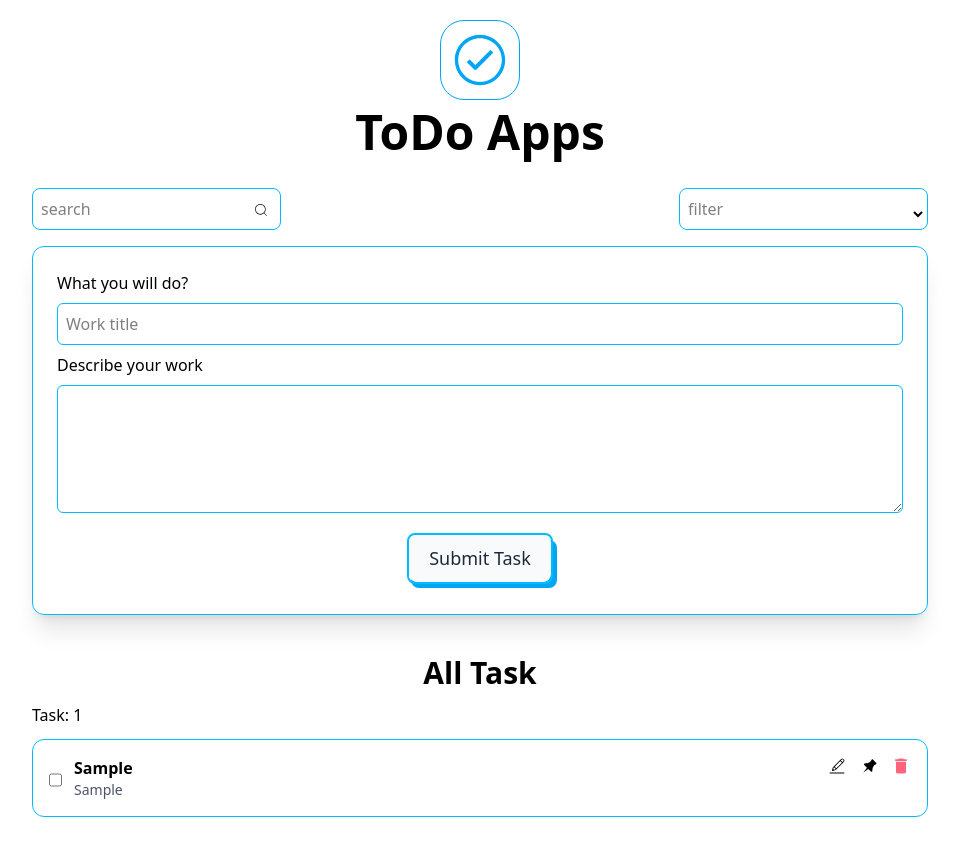
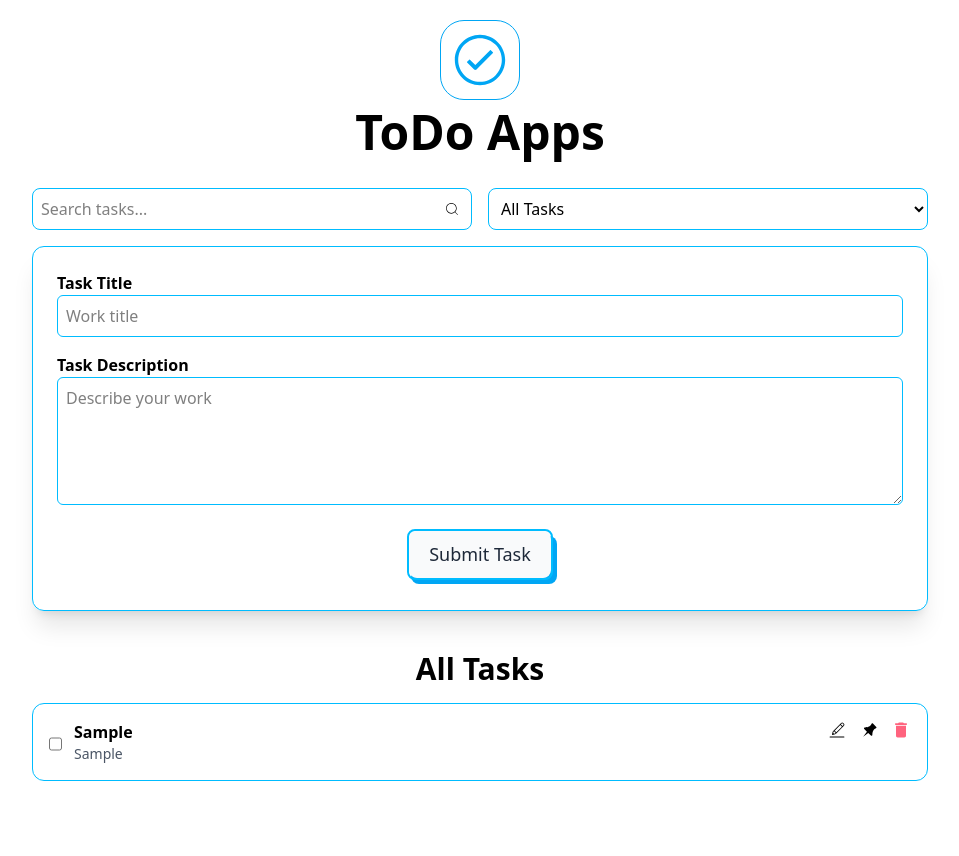
Before and after one commit to Souad5/todo-Apps, a React (Vite) app: page / in a window 1280 px wide. Both pictures are taken after typing "Sample", "Sample" into the empty fields and a click on the button "Submit Task". Shown: the whole page, without its empty margins (160-1119 px from the left). After the commit the page ends 821 px from the top, so only its background shows below. Built offline with nearby package versions, Linux system fonts and the light colour scheme; the HTML template or start-up script is replaced by a standard one.

Commit message:
search and filter section done

```diff
--- a/package.json
+++ b/package.json
@@ -20,7 +20,8 @@
     "react-toastify": "^11.0.5",
     "sweetalert2": "^11.26.17",
     "tailwindcss": "^4.1.17",
-    "uuid": "^13.0.0"
+    "uuid": "^13.0.0",
+    "yup": "^1.7.1"
   },
   "devDependencies": {
     "@eslint/js": "^9.39.1",
--- /dev/null
+++ b/src/components/Pagination.tsx
@@ -0,0 +1,46 @@
+import type { PaginationProps } from "../types";
+
+const Pagination = ({
+  currentPage,
+  totalPages,
+  onPageChange,
+}: PaginationProps) => {
+  if (totalPages <= 1) return null;
+
+  return (
+    <div className="flex justify-center items-center gap-2 mt-6">
+      {/* Previous */}
+      <button
+        onClick={() => onPageChange(Math.max(currentPage - 1, 1))}
+        disabled={currentPage === 1}
+        className="px-3 py-1 border rounded disabled:opacity-50"
+      >
+        Previous
+      </button>
+
+      {/* Page Numbers */}
+      {Array.from({ length: totalPages }, (_, i) => i + 1).map((page) => (
+        <button
+          key={page}
+          onClick={() => onPageChange(page)}
+          className={`px-3 py-1 border rounded ${
+            currentPage === page ? "bg-sky-500 text-white" : "hover:bg-gray-100"
+          }`}
+        >
+          {page}
+        </button>
+      ))}
+
+      {/* Next */}
+      <button
+        onClick={() => onPageChange(Math.min(currentPage + 1, totalPages))}
+        disabled={currentPage === totalPages}
+        className="px-3 py-1 border rounded disabled:opacity-50"
+      >
+        Next
+      </button>
+    </div>
+  );
+};
+
+export default Pagination;
--- a/src/components/TaskCard.tsx
+++ b/src/components/TaskCard.tsx
@@ -1,7 +1,8 @@
 import { motion } from "framer-motion";
-import { useTasks } from "../contexts/TaskProvider";
 import { TiPin } from "react-icons/ti";
 import { MdDelete } from "react-icons/md";
+import type { Task } from "../types";
+import { useTasks } from "../useTasks";
 export const TaskCard = ({ task }: { task: Task }) => {
   const { deleteTask, toggleComplete, togglePin } = useTasks();
 
--- a/src/components/TaskForm.tsx
+++ b/src/components/TaskForm.tsx
@@ -1,23 +1,39 @@
 import { IoIosCheckmarkCircleOutline } from "react-icons/io";
 import { CiSearch } from "react-icons/ci";
 import { useFormik } from "formik";
+import * as Yup from "yup";
+import { useState } from "react";
+import { toast } from "react-toastify";
+
 import Button from "./ui/Button";
-import { useTasks } from "../contexts/TaskProvider";
-import { toast } from "react-toastify";
+import { useTasks } from "../useTasks";
 import TasksSection from "./TasksSection";
 
+type FilterStatus = "all" | "pending" | "completed";
+
 const TaskForm = () => {
+  const [searchQuery, setSearchQuery] = useState("");
+  const [filterStatus, setFilterStatus] = useState<FilterStatus>("all");
+
   const { addTask } = useTasks();
+
   const notify = () =>
-    toast("Submitted done", {
-      position: "top-center",
-    });
+    toast("Task submitted successfully", { position: "top-center" });
 
+  // Formik with Yup validation
   const postData = useFormik({
     initialValues: {
       title: "",
       des: "",
     },
+    validationSchema: Yup.object({
+      title: Yup.string()
+        .required("Title is required")
+        .min(3, "Title must be at least 3 characters"),
+      des: Yup.string()
+        .required("Description is required")
+        .min(5, "Description must be at least 5 characters"),
+    }),
     onSubmit: (values, { resetForm }) => {
       addTask(values.title, values.des);
       resetForm();
@@ -27,6 +43,7 @@ const TaskForm = () => {
 
   return (
     <section className="max-w-4xl mx-auto pt-5 w-[95%]">
+      {/* Header */}
       <div className="flex flex-col items-center">
         <IoIosCheckmarkCircleOutline
           className="border w-20 h-20 p-2 rounded-3xl mb-2"
@@ -35,64 +52,91 @@ const TaskForm = () => {
         <h1 className="text-5xl font-bold mb-4">ToDo Apps</h1>
       </div>
 
+      {/* Search & Filter */}
       <div className="flex flex-col md:flex-row justify-between my-4 gap-4">
-        <form className="relative">
+        {/* Search */}
+        <div className="relative w-full md:w-1/2">
           <input
             type="text"
             className="border border-[#00bcff] rounded-lg p-2 focus:outline-sky-400 w-full"
-            placeholder="search"
+            placeholder="Search tasks..."
+            value={searchQuery}
+            onChange={(e) => setSearchQuery(e.target.value)}
           />
-          <CiSearch className="absolute top-4/12 right-3" />
-        </form>
+          <CiSearch className="absolute top-1/2 transform -translate-y-1/2 right-3" />
+        </div>
 
-        <form className="relative">
-          <input
-            type="text"
-            className="border border-[#00bcff] p-2 rounded-lg focus:outline-sky-400 w-full"
-            placeholder="filter"
-          />
-          <select name="" id="" className="absolute top-4/12 right-0.5 w-full">
-            <option value="none"></option>
+        {/* Status Filter */}
+        <div className="relative w-full md:w-1/2">
+          <select
+            value={filterStatus}
+            onChange={(e) => setFilterStatus(e.target.value as FilterStatus)}
+            className="border border-[#00bcff] p-2 rounded-lg w-full focus:outline-sky-400"
+          >
+            <option value="all">All Tasks</option>
             <option value="pending">Pending</option>
+            <option value="completed">Completed</option>
           </select>
-        </form>
+        </div>
       </div>
 
+      {/* Add Task Form */}
       <form
         onSubmit={postData.handleSubmit}
-        className="w-full p-6 rounded-xl border
-          border-[#00bcff] shadow-xl"
+        className="w-full p-6 rounded-xl border border-[#00bcff] shadow-xl"
       >
-        <div className="flex flex-col md:flex-col justify-center items-center gap-2">
-          <div className="flex flex-col w-full space-y-2">
-            <label htmlFor="">What you will do?</label>
+        <div className="flex flex-col gap-4">
+          {/* Title */}
+          <div className="flex flex-col w-full">
+            <label htmlFor="title" className="font-semibold">
+              Task Title
+            </label>
             <input
               name="title"
               placeholder="Work title"
               value={postData.values.title}
-              className="rounded-md p-2 w-full border border-[#00bcff] focus:outline-[#00a6f4]"
-              required
               onChange={postData.handleChange}
+              className={`rounded-md p-2 w-full border focus:outline-[#00a6f4] ${
+                postData.touched.title && postData.errors.title
+                  ? "border-red-500"
+                  : "border-[#00bcff]"
+              }`}
             />
+            {postData.touched.title && postData.errors.title && (
+              <p className="text-red-500 text-sm">{postData.errors.title}</p>
+            )}
           </div>
 
-          <div className="flex flex-col w-full space-y-2">
-            <label>Describe your work</label>
+          {/* Description */}
+          <div className="flex flex-col w-full">
+            <label htmlFor="des" className="font-semibold">
+              Task Description
+            </label>
             <textarea
               name="des"
-              className="border border-[#00bcff] rounded-md p-2 w-full min-h-32 focus:outline-[#00a6f4]"
-              required
+              placeholder="Describe your work"
               value={postData.values.des}
               onChange={postData.handleChange}
-            ></textarea>
+              className={`rounded-md p-2 w-full min-h-32 border focus:outline-[#00a6f4] ${
+                postData.touched.des && postData.errors.des
+                  ? "border-red-500"
+                  : "border-[#00bcff]"
+              }`}
+            />
+            {postData.touched.des && postData.errors.des && (
+              <p className="text-red-500 text-sm">{postData.errors.des}</p>
+            )}
+          </div>
+
+          {/* Submit Button */}
+          <div className="text-center pt-2">
+            <Button type="submit">Add Task</Button>
           </div>
         </div>
+      </form>
 
-        <div className="text-center pt-5">
-          <Button></Button>
-        </div>
-      </form>
-      <TasksSection />
+      {/* Task List Section */}
+      <TasksSection searchQuery={searchQuery} filterStatus={filterStatus} />
     </section>
   );
 };
--- a/src/components/TasksSection.tsx
+++ b/src/components/TasksSection.tsx
@@ -1,28 +1,52 @@
-import { useState } from "react";
+import { useEffect, useState } from "react";
 import { CiEdit } from "react-icons/ci";
 import { MdDelete } from "react-icons/md";
 import { TiPin } from "react-icons/ti";
 import { FaTasks } from "react-icons/fa";
-import { useTasks } from "../contexts/TaskProvider";
-import type { Task } from "../types";
+import { motion } from "framer-motion";
+import type { Task, TasksSectionProps } from "../types";
 import EditTaskModal from "./EditTaskModal";
-import { motion } from "framer-motion";
-import { TaskCard } from "./TaskCard.tsx";
+import { TaskCard } from "./TaskCard";
+import Pagination from "./Pagination";
+import { useTasks } from "../useTasks";
 
-const TasksSection = () => {
+const TASKS_PER_PAGE = 5;
+
+const TasksSection = ({ searchQuery, filterStatus }: TasksSectionProps) => {
   const { tasks, deleteTask, toggleComplete, togglePin, editTask } = useTasks();
 
   const [selectedTask, setSelectedTask] = useState<Task | null>(null);
-  const pinnedTasks = tasks.filter((task) => task.pinned);
+  const [currentPage, setCurrentPage] = useState(1);
 
-  // open Modal
-  const openEditModal = (task: Task) => {
-    setSelectedTask(task);
-  };
-  // closeModal
-  const closeEditModal = () => {
-    setSelectedTask(null);
-  };
+  const filteredTasks = tasks.filter((task) => {
+    const query = searchQuery.toLowerCase();
+    const matchesSearch =
+      (task.title ?? "").toLowerCase().includes(query) ||
+      (task.des ?? "").toLowerCase().includes(query);
+
+    const matchesFilter =
+      filterStatus === "all" ||
+      (filterStatus === "pending" && !task.completed) ||
+      (filterStatus === "completed" && task.completed);
+
+    return matchesSearch && matchesFilter;
+  });
+
+  const pinnedTasks = filteredTasks.filter((task) => task.pinned);
+  const unpinnedTasks = filteredTasks.filter((task) => !task.pinned);
+
+  const totalPages = Math.ceil(unpinnedTasks.length / TASKS_PER_PAGE);
+
+  const startIndex = (currentPage - 1) * TASKS_PER_PAGE;
+  const currentTasks = unpinnedTasks.slice(
+    startIndex,
+    startIndex + TASKS_PER_PAGE
+  );
+  const openEditModal = (task: Task) => setSelectedTask(task);
+  const closeEditModal = () => setSelectedTask(null);
+  useEffect(() => {
+    setCurrentPage(1);
+  }, [searchQuery]);
 
   if (tasks.length === 0) {
     return (
@@ -35,34 +59,29 @@ const TasksSection = () => {
   }
 
   return (
-    <section className="my-10 space-y-3">
+    <section className="my-10 space-y-4">
+      {/* Pinned */}
       {pinnedTasks.length > 0 && (
         <>
           <h1 className="text-3xl font-bold text-center">Pinned Tasks</h1>
-
           {pinnedTasks.map((task) => (
             <TaskCard key={task.id} task={task} />
           ))}
         </>
       )}
-      <h1 className="text-center text-3xl font-bold">All Task</h1>
-      <h1>Task: {tasks.length}</h1>
-      {tasks.map((task) => (
+
+      {/* All Tasks */}
+      <h1 className="text-center text-3xl font-bold">All Tasks</h1>
+
+      {currentTasks.map((task) => (
         <motion.div
-          initial={{
-            opacity: 0,
-          }}
-          whileInView={{
-            opacity: 1,
-            scale: 1,
-            transition: {
-              duration: 2,
-            },
-          }}
           key={task.id}
-          className="border border-[#00bcff] rounded-xl p-4 flex justify-between items-start"
+          initial={{ opacity: 0 }}
+          whileInView={{ opacity: 1 }}
+          className="border border-sky-400 rounded-xl p-4 flex justify-between items-start"
         >
           {/* Left */}
+
           <div className="flex gap-3">
             <input
               type="checkbox"
@@ -89,30 +108,32 @@ const TasksSection = () => {
             </div>
           </div>
 
-          {/* Right actions */}
+          {/* Actions */}
           <div className="flex items-center gap-3 text-xl">
             <CiEdit
               className="cursor-pointer hover:text-sky-500"
-              title="Edit"
               onClick={() => openEditModal(task)}
             />
-
             <TiPin
               className={`cursor-pointer ${
                 task.pinned ? "text-blue-500" : "hover:text-gray-500"
               }`}
-              title="Pin"
               onClick={() => togglePin(task.id)}
             />
-
             <MdDelete
               className="cursor-pointer text-rose-400 hover:text-red-600"
-              title="Delete"
               onClick={() => deleteTask(task.id)}
             />
           </div>
         </motion.div>
       ))}
+
+      {/* Pagination */}
+      <Pagination
+        currentPage={currentPage}
+        totalPages={totalPages}
+        onPageChange={setCurrentPage}
+      />
 
       {/* Edit Modal */}
       <EditTaskModal
--- a/src/contexts/TaskProvider.tsx
+++ b/src/contexts/TaskProvider.tsx
@@ -1,5 +1,5 @@
 import { v4 as uuidv4 } from "uuid";
-import { createContext, useContext, useEffect, useState } from "react";
+import { createContext, useEffect, useState } from "react";
 import type { Task } from "../types";
 import { toast } from "react-toastify";
 import Swal from "sweetalert2";
@@ -12,7 +12,7 @@ type TaskContextType = {
   togglePin: (id: string) => void;
   editTask: (id: string, title: string, des: string) => void;
 };
-const TaskContext = createContext<TaskContextType | null>(null);
+export const TaskContext = createContext<TaskContextType | null>(null);
 
 export const TaskProvider = ({ children }: { children: React.ReactNode }) => {
   const [tasks, setTasks] = useState<Task[]>(() => {
@@ -24,13 +24,13 @@ export const TaskProvider = ({ children }: { children: React.ReactNode }) => {
     localStorage.setItem("tasks", JSON.stringify(tasks));
   }, [tasks]);
 
-  const id = uuidv4();
+  // const id = uuidv4();
 
   const addTask = (title: string, des: string) => {
     setTasks((prev) => [
       ...prev,
       {
-        id,
+        id: uuidv4(),
         title,
         des,
         completed: false,
@@ -66,18 +66,12 @@ export const TaskProvider = ({ children }: { children: React.ReactNode }) => {
     });
   };
 
-  const completeNotify = () =>
-    toast.success("Task completed", {
-      position: "top-center",
-    });
-
   const toggleComplete = (id: string) => {
     setTasks((prev) =>
       prev.map((task) =>
         task.id === id ? { ...task, completed: !task.completed } : task
       )
     );
-    completeNotify();
   };
 
   const togglePin = (id: string) => {
@@ -113,9 +107,3 @@ export const TaskProvider = ({ children }: { children: React.ReactNode }) => {
     </TaskContext.Provider>
   );
 };
-
-export const useTasks = () => {
-  const ctx = useContext(TaskContext);
-  if (!ctx) throw new Error("useTasks must be used inside TaskProvider");
-  return ctx;
-};
--- /dev/null
+++ b/src/useTasks.ts
@@ -0,0 +1,8 @@
+import { useContext } from "react";
+import { TaskContext } from "./contexts/TaskProvider";
+
+export const useTasks = () => {
+  const ctx = useContext(TaskContext);
+  if (!ctx) throw new Error("useTasks must be used inside TaskProvider");
+  return ctx;
+};
```
Also changed, not shown: src/components/EditTaskModal.tsx (+1 -7 lines), src/types.d.ts (+20 -0 lines), 1 other file (tests, documents, lock files or other folders).
